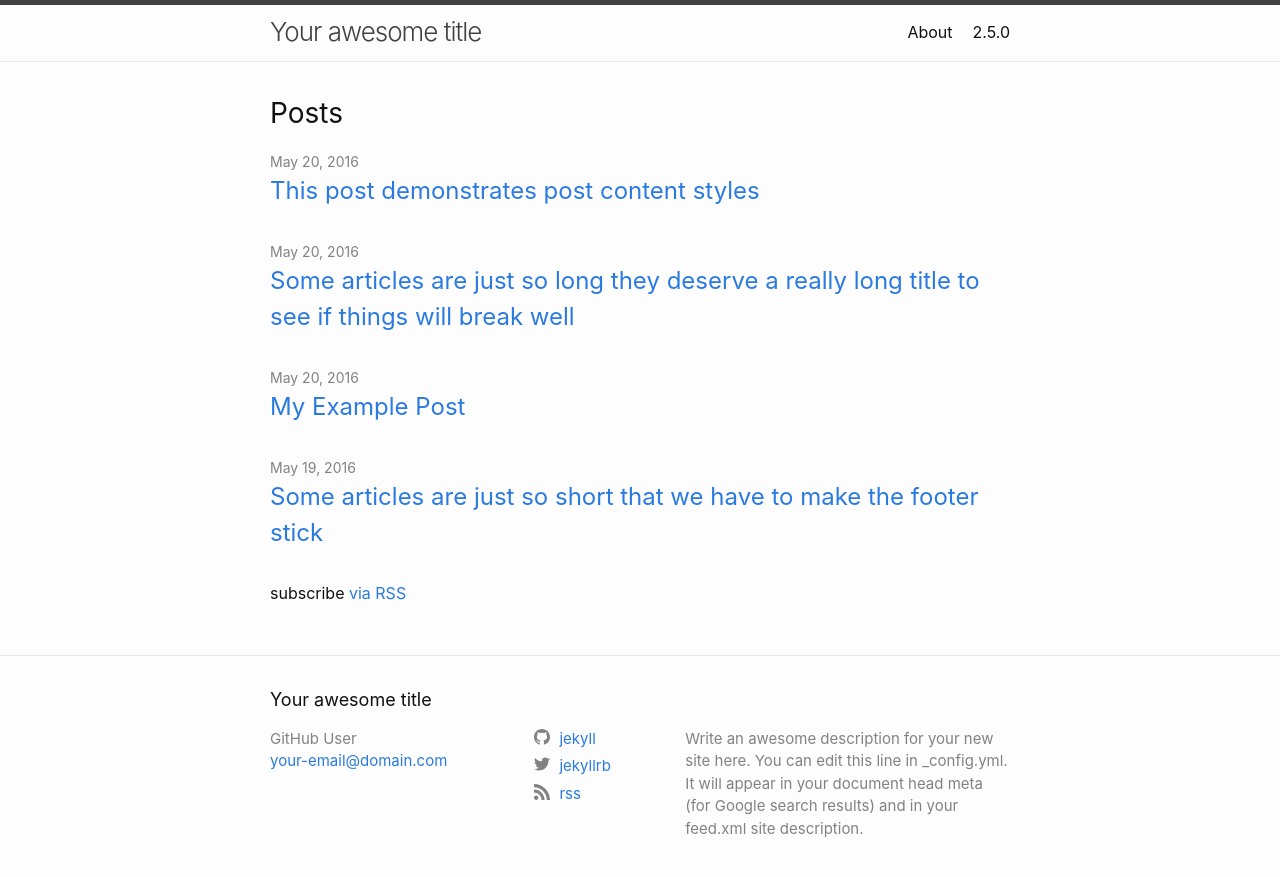
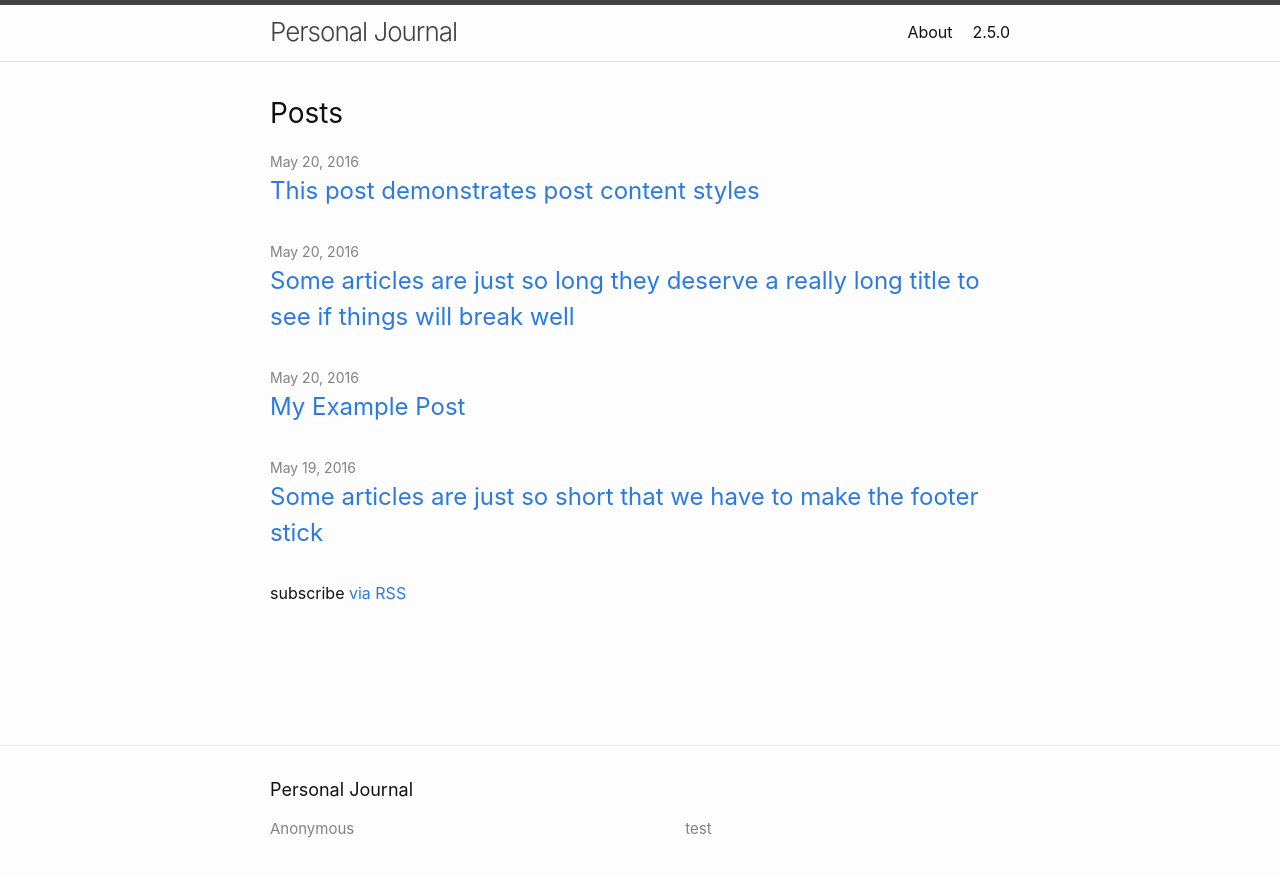
Before and after one commit to renanlarrieu/renanlarrieu, a Jekyll site: the page built from index.md, in a window 1280 px wide. Shown: the top 877 px of the page. Built offline with Jekyll 4.4.1, drawn with Linux system fonts in a browser that asks for light colours.

Commit message:
Update _config.yml

```diff
--- a/_config.yml
+++ b/_config.yml
@@ -1,15 +1,12 @@
-title: Your awesome title
-author: GitHub User
-email: your-email@domain.com
-description: > # this means to ignore newlines until "twitter_username:"
-  Write an awesome description for your new site here. You can edit this
-  line in _config.yml. It will appear in your document head meta (for
-  Google search results) and in your feed.xml site description.
+title: Personal Journal
+author: Anonymous
+# email: your-email@domain.com
+description: test
 
 # social links
-twitter_username: jekyllrb
-github_username:  jekyll
-rss: rss
+#twitter_username: jekyllrb
+#github_username:  jekyll
+#rss: rss
 # dribbble_username: jekyll
 # facebook_username: jekyll
 # flickr_username: jekyll
```
